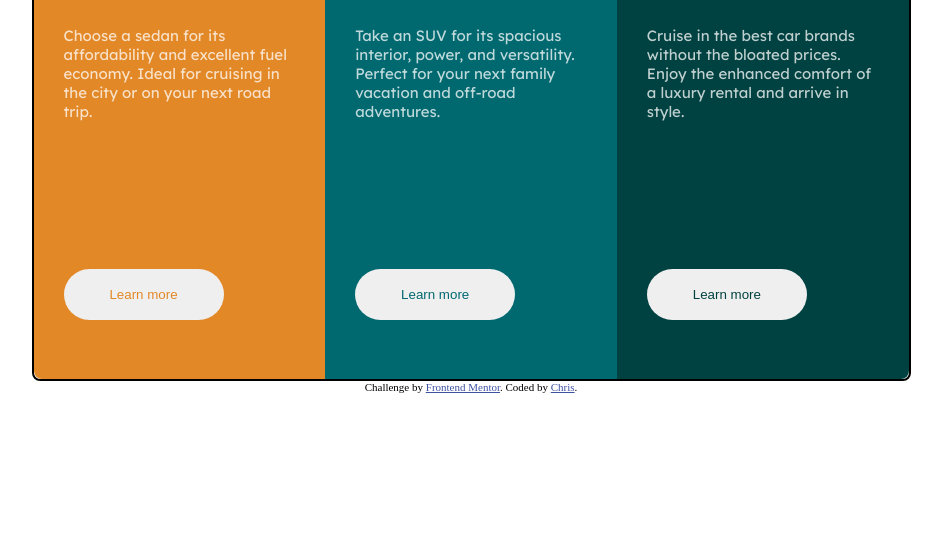
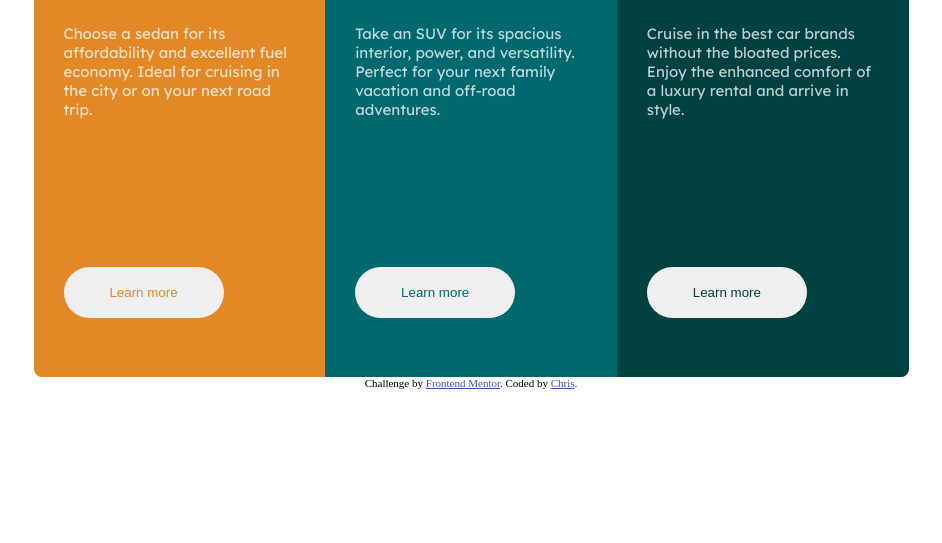
Before and after one commit to chrisdev077/Three-Columns-Preview, a plain HTML site: page index.html in a window 1280 px wide. Shown: the part 313-856 px from the top of the page, without its empty margins (169-1111 px from the left). Drawn offline with Linux system fonts and the light colour scheme.

Commit message:
final commit

```diff
--- a/scss/_mixins.scss
+++ b/scss/_mixins.scss
@@ -3,13 +3,10 @@
     justify-content: center;
     align-items: center;
 }
-
 @mixin setCard($background, $border-rad){
     background-color: $background;
     border-radius: $border-rad;
-
     button {
         color: $background;
     }
-
 }
--- a/scss/styles.scss
+++ b/scss/styles.scss
@@ -51,42 +51,30 @@ body {
         flex-direction: row;
         width: 70%;
         border-radius: 0.5rem;
-        border: 2px solid black;
         .card{
             display: flex;
             flex-direction: column;
             align-items: flex-start;
             height: 30rem;
-
             header{
                 display: flex;
                 flex-direction: column;
-                // padding: 10%;
                 h1 {
                     font-size: 2.5rem;
                 }
             }
-
             button{
                 margin-top: 10em;
                 width: 10rem;
                 height: 3.2rem;
             }
         }
-
     }
-
-
     .container > :nth-child(1) {
         @include setCard("", 0.5rem 0 0 0.5rem);
-
-
     }
-
       .container > :nth-child(3) {
-
         @include setCard("", 0 0.5rem 0.5rem 0);
-
     }
- }
+  }
 }
```
Also changed, not shown: scss/styles.css, 1 other file.
